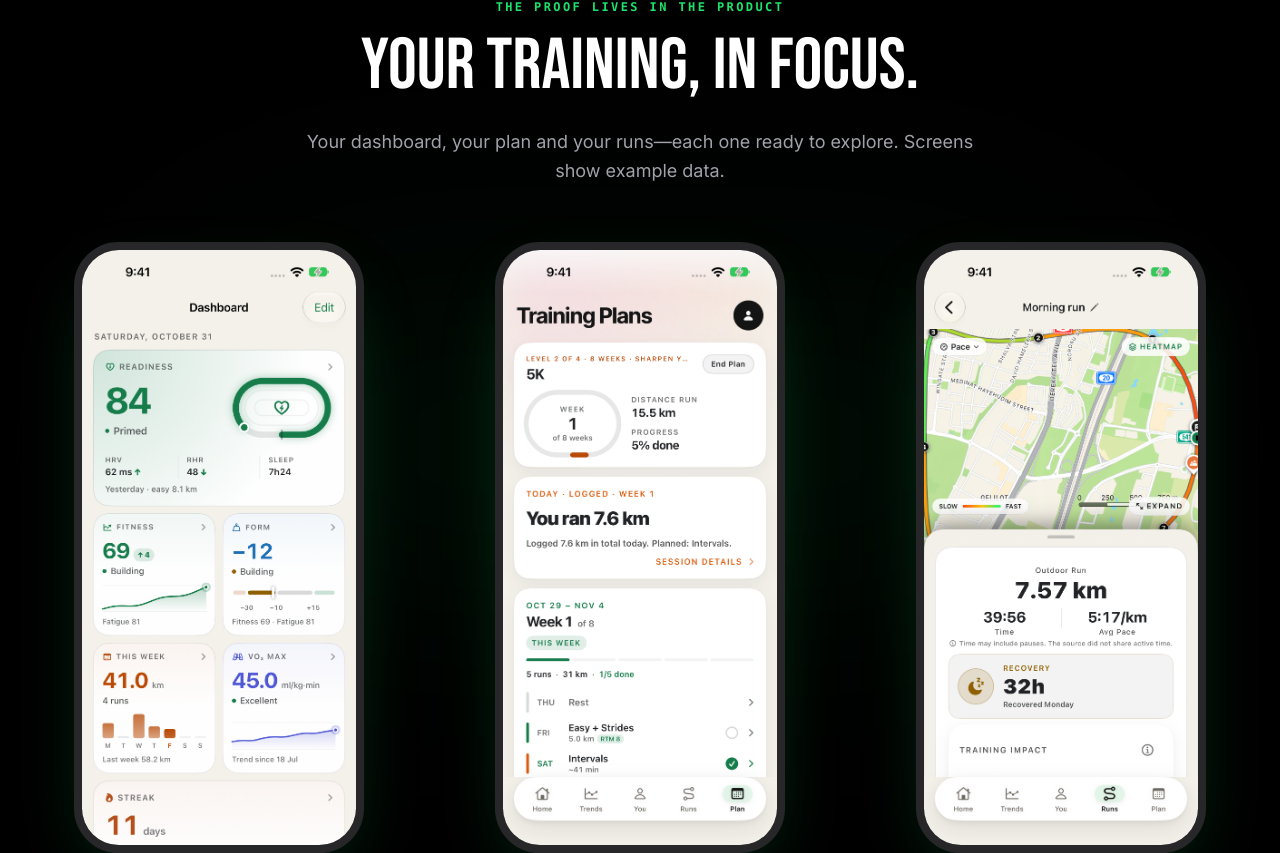
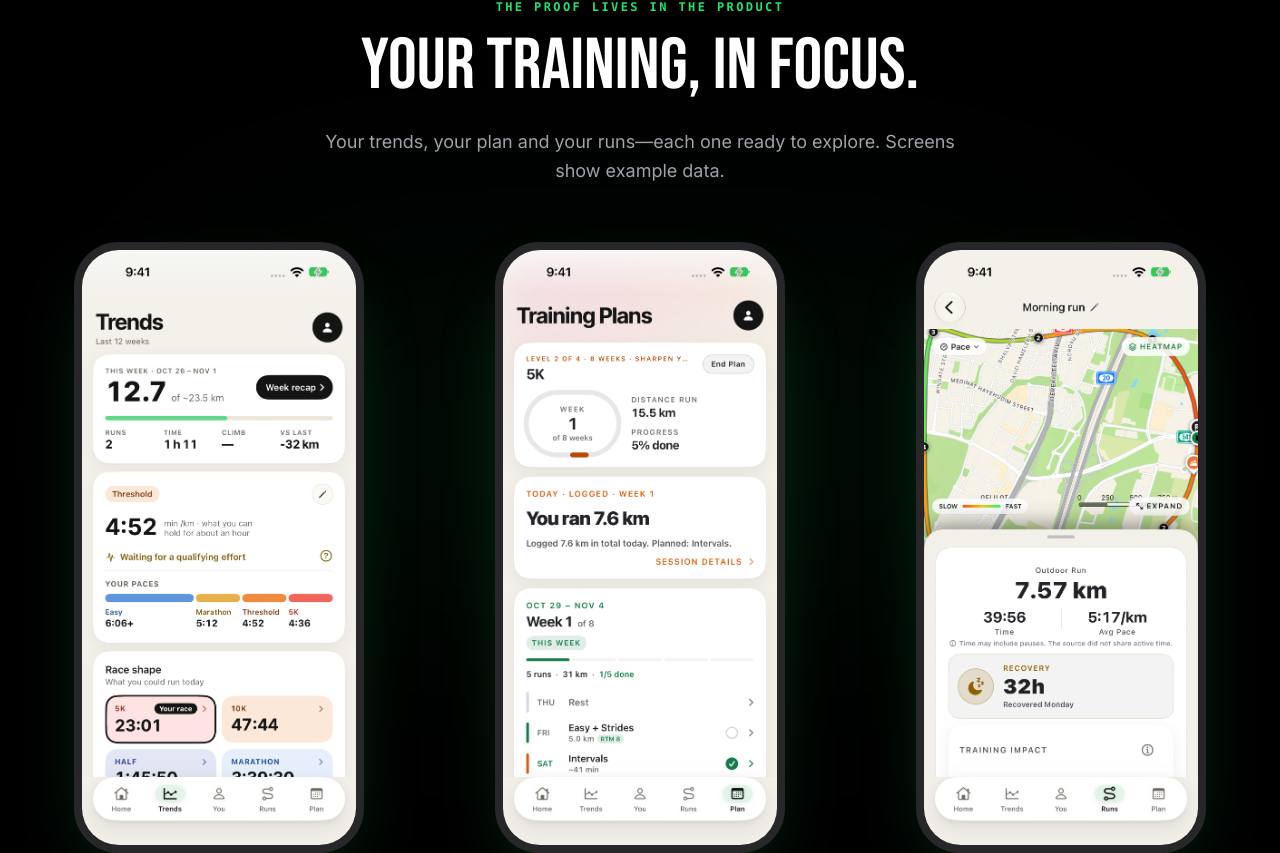
Before and after one commit to hidai25/runtomax_landing_page, a Next.js app: page / in a window 1280 px wide. Shown: the part 1136-1989 px from the top of the page. Built offline with nearby package versions, Linux system fonts and the light colour scheme.

Commit message:
Replace dashboard showcase with trends (#26)

```diff
--- a/app/(en)/page.tsx
+++ b/app/(en)/page.tsx
@@ -73,7 +73,7 @@ const journey = [
 ];
 
 const phoneShots = [
-  { src: "showcase-dashboard.png", tag: "Your dashboard", title: "See how you're doing.", desc: "Keep readiness, training load and progress together in a view you can make your own." },
+  { src: "showcase-trends.png", tag: "Your trends", title: "See how you're progressing.", desc: "Explore your weekly running, training paces and race estimates." },
   { src: "showcase-plan.png", tag: "Your plan", title: "Know what's next.", desc: "See your training week, your completed runs and the sessions ahead." },
   { src: "showcase-run.png", tag: "Your run", title: "Look closer at every run.", desc: "Explore your route, pace and workout details after you finish." },
 ];
@@ -127,7 +127,7 @@ export default function RunToMaxLanding() {
         <motion.div initial={{ opacity: 0, y: 28 }} animate={{ opacity: 1, y: 0 }} transition={{ duration: 0.75, delay: 0.15 }} className="relative z-10 order-1 mx-auto w-full max-w-xl lg:order-2">
           <div className="flex items-center justify-center gap-2 sm:gap-4">
             {[
-              ["showcase-dashboard.png", "Dashboard with example readiness and training trends"],
+              ["showcase-trends.png", "RunToMax Trends screen with example weekly running and training paces"],
               ["showcase-plan.png", "An example training plan in RunToMax"],
               ["showcase-run.png", "A run summary with example workout data"],
             ].map(([src, alt], index) => (
@@ -145,7 +145,7 @@ export default function RunToMaxLanding() {
         <div className="relative mx-auto max-w-3xl text-center">
           <p className="font-mono text-xs font-semibold uppercase tracking-[0.2em] text-[#1FE26C]">The proof lives in the product</p>
           <h2 className="mt-4 font-bebas text-5xl uppercase leading-none sm:text-7xl">Your training, in focus.</h2>
-          <p className="mx-auto mt-6 max-w-2xl text-lg leading-relaxed text-zinc-400">Your dashboard, your plan and your runs—each one ready to explore. Screens show example data.</p>
+          <p className="mx-auto mt-6 max-w-2xl text-lg leading-relaxed text-zinc-400">Your trends, your plan and your runs—each one ready to explore. Screens show example data.</p>
         </div>
 
         <div className="relative mt-14 grid grid-cols-1 gap-14 sm:grid-cols-2 lg:grid-cols-3 lg:gap-8">
```
Also changed, not shown: public/showcase-dashboard.png (deleted), public/showcase-trends.png (added).
